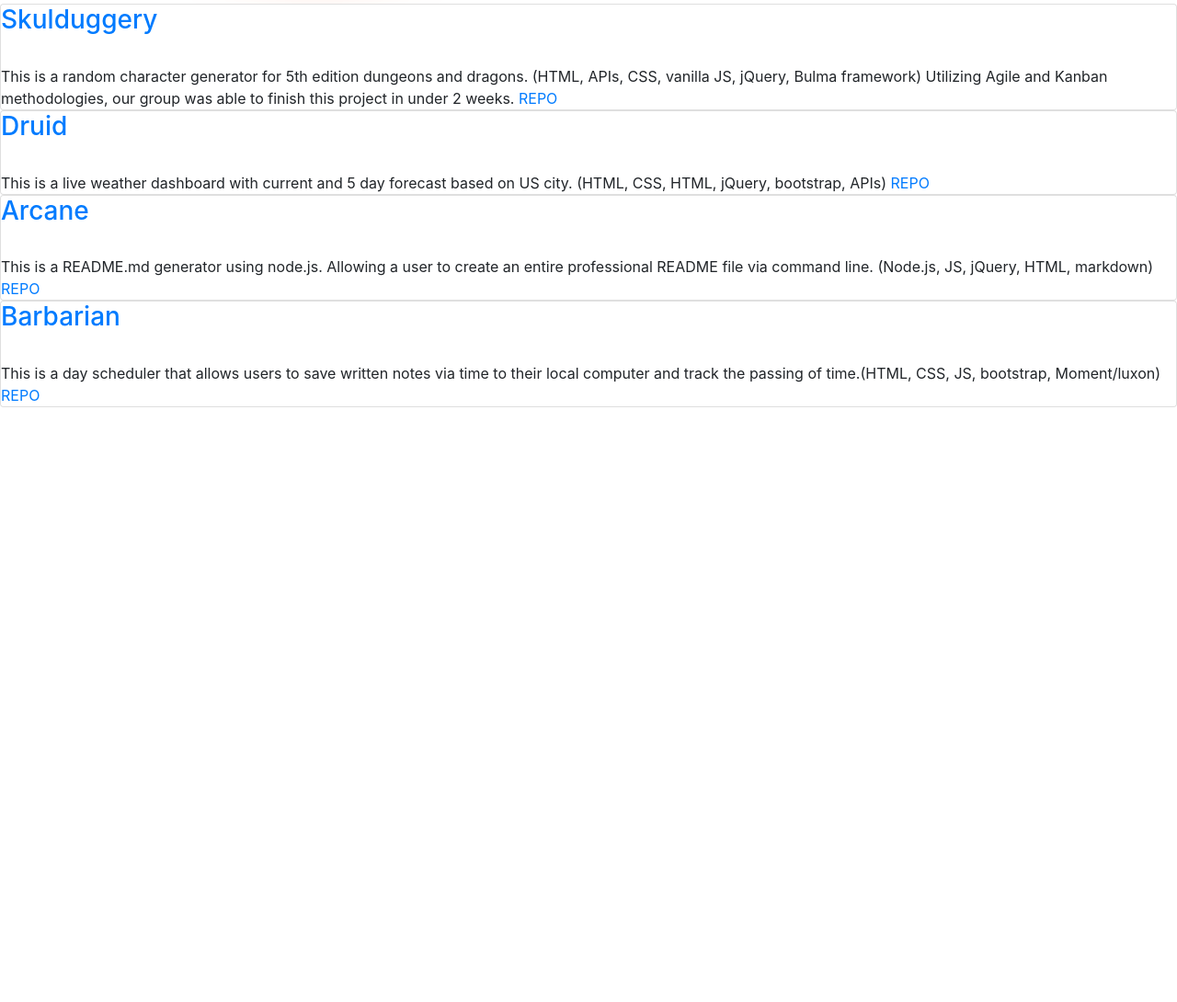
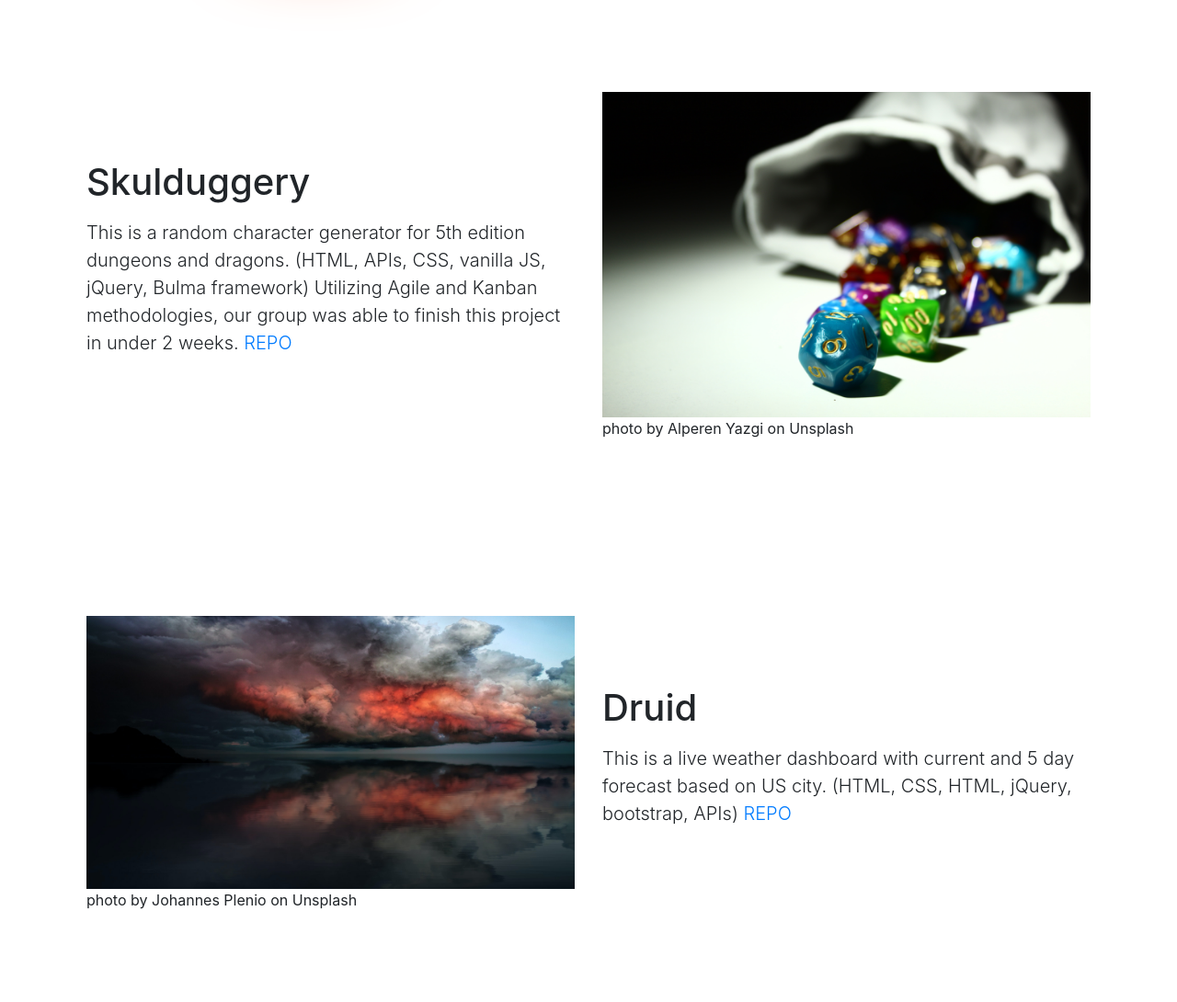
Before and after one commit to MiernickiElijah/Swashbuckler, a plain HTML site: page projects.html in a window 1280 px wide. Shown: the part 142-1232 px from the top of the page at 92% size. Before the commit the page ends 800 px from the top, so only its background shows below. Drawn offline with nearby package versions, Linux system fonts and the light colour scheme.

Commit message:
framework and images for project HTML

```diff
--- a/assets/stylesheet.css
+++ b/assets/stylesheet.css
@@ -21,6 +21,11 @@
   left: 0;
   z-index: -1;
   }
+
+.pics:hover{
+transform: scale(1.15);
+transition-duration: 2s;
+}
 
 /* hide the nav links until clicked */
 .hide{
--- a/projects.html
+++ b/projects.html
@@ -36,52 +36,88 @@
         <div class="page" data-page="3">
             <h2>PROJECTS</h2>
             <section id="deck">
-                <article class="card">
+                <!--P1-->
+                <article class="container col-xxl-8 px-4 py-5">
+                    <div class="row flex-lg-row-reverse align-items-center g-5 py-5">
                         <a href="https://miernickielijah.github.io/Skulduggery/">
-                        <h3>Skulduggery</h3>
-                        <img id="skulduggery" src="" alt="">
+                            <div class="col-10 col-sm-8 col-lg-6">
+                                <img class="d-block mx-lg-auto img-fluid pics"
+                                    src="../Swashbuckler/assets/Images_Videos/dice.jpg" alt="dice">
                         </a>
-                    <figcaption>This is a random character generator for 5th edition dungeons and dragons. (HTML,
+                        <figcaption>photo by Alperen Yazgi on Unsplash</figcaption>
+                    </div>
+                    <div class="col-lg-6">
+                        <h1 class="display-5 fw-bold lh-1 mb-3">Skulduggery</h1>
+                        <p class="lead">This is a random character generator for 5th edition dungeons and dragons.
+                            (HTML,
                             APIs, CSS, vanilla
-                        JS, jQuery, Bulma framework) Utilizing Agile and Kanban methodologies, our group was able to
+                            JS, jQuery, Bulma framework) Utilizing Agile and Kanban methodologies, our group was
+                            able to
                             finish this project
                             in under 2 weeks. <a href="https://github.com/MiernickiElijah/Skulduggery">REPO</a>
-                    </figcaption>
+                        </p>
+                    </div>
                 </article>
 
-                <article class="card">
-                    <a href="https://miernickielijah.github.io/Druid/">
-                        <h3>Druid</h3>
-                        <img id="druid" src="" alt="">
-                    </a>
-                    <figcaption>This is a live weather dashboard with current and 5 day forecast based on US city.
+                <!--P2-->
+                <article class="container col-xxl-8 px-4 py-5">
+                    <div class="row flex-lg-row-reverse align-items-center g-5 py-5">
+                        <div class="col-lg-6">
+                            <h1 class="display-5 fw-bold lh-1 mb-3">Druid</h1>
+                            <p class="lead">This is a live weather dashboard with current and 5 day forecast based on US
+                                city.
                                 (HTML, CSS, HTML,
                                 jQuery, bootstrap, APIs) <a href="https://github.com/MiernickiElijah/Druid">REPO</a>
-                    </figcaption>
+                            </p>
+                        </div>
+                        <a href="https://miernickielijah.github.io/Druid/">
+                            <div class="col-10 col-sm-8 col-lg-6">
+                                <img class="d-block mx-lg-auto img-fluid pics"
+                                    src="../Swashbuckler/assets/Images_Videos/storm.jpg" alt="storm">
+                        </a>
+                        <figcaption>photo by Johannes Plenio on Unsplash</figcaption>
+                    </div>
                 </article>
 
-                <article class="card">
+                <!--P3-->
+                <article class="container col-xxl-8 px-4 py-5">
+                    <div class="row flex-lg-row-reverse align-items-center g-5 py-5">
                         <a href="https://miernickielijah.github.io/Arcane/">
-                        <h3>Arcane</h3>
-                        <img id="Arcane" src="" alt="">
+                            <div class="col-10 col-sm-8 col-lg-6">
+                                <img class="d-block mx-lg-auto img-fluid pics"
+                                    src="../Swashbuckler/assets/Images_Videos/magic.jpg" alt="holding moon">
                         </a>
-                    <figcaption>This is a README.md generator using node.js. Allowing a user to create an entire
+                        <figcaption>photo by Jasper Benning on Unsplash</figcaption>
+                    </div>
+                    <div class="col-lg-6">
+                        <h1 class="display-5 fw-bold lh-1 mb-3">Arcane</h1>
+                        <p class="lead">This is a README.md generator using node.js. Allowing a user to create an entire
                             professional README file via command line.
                             (Node.js, JS, jQuery, HTML, markdown) <a
                                 href="https://github.com/MiernickiElijah/Arcane">REPO</a>
-                    </figcaption>
+                        </p>
+                    </div>
                 </article>
 
-                <article class="card">
+
+                <article class="container col-xxl-8 px-4 py-5">
+                    <div class="row flex-lg-row-reverse align-items-center g-5 py-5">
+                        <div class="col-lg-6">
+                            <h1 class="display-5 fw-bold lh-1 mb-3">Barbarian</h1>
+                            <p class="lead">This is a day scheduler that allows users to save written notes via time to
+                                their
+                                local computer and
+                                track the passing of time.(HTML, CSS, JS, bootstrap, Moment/luxon) <a
+                                    href="https://github.com/MiernickiElijah/barbarian">REPO</a>
+                            </p>
+                        </div>
                         <a href="https://miernickielijah.github.io/barbarian/">
-                        <h3>Barbarian</h3>
-                        <img id="barbarian" src="" alt="">
+                            <div class="col-10 col-sm-8 col-lg-6">
+                                <img class="d-block mx-lg-auto img-fluid pics"
+                                    src="../Swashbuckler/assets/Images_Videos/focus.jpg" alt="storm">
                         </a>
-                    <figcaption>This is a day scheduler that allows users to save written notes via time to their
-                        local computer and
-                        track the passing of time.(HTML, CSS, JS, bootstrap, Moment/luxon)
-                        <a href="https://github.com/MiernickiElijah/barbarian">REPO</a>
-                    </figcaption>
+                        <figcaption>photo by Paul Skorupskas on Unsplash</figcaption>
+                    </div>
                 </article>
             </section>
         </div>
```
Also changed, not shown: bio.html (+1 -1 lines), assets/Images_Videos/dice.jpg (added), assets/Images_Videos/focus.jpg (added), assets/Images_Videos/magic.jpg (added), assets/Images_Videos/storm.jpg (added), 1 other file. Lines whose indentation alone changed are shown as unchanged.
